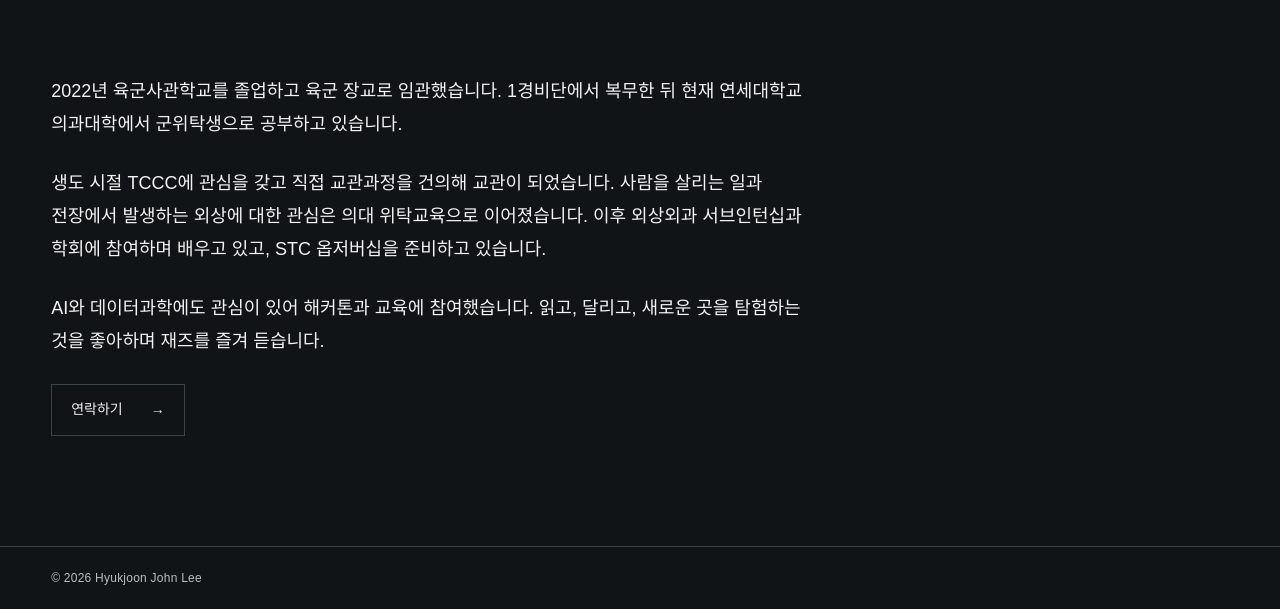
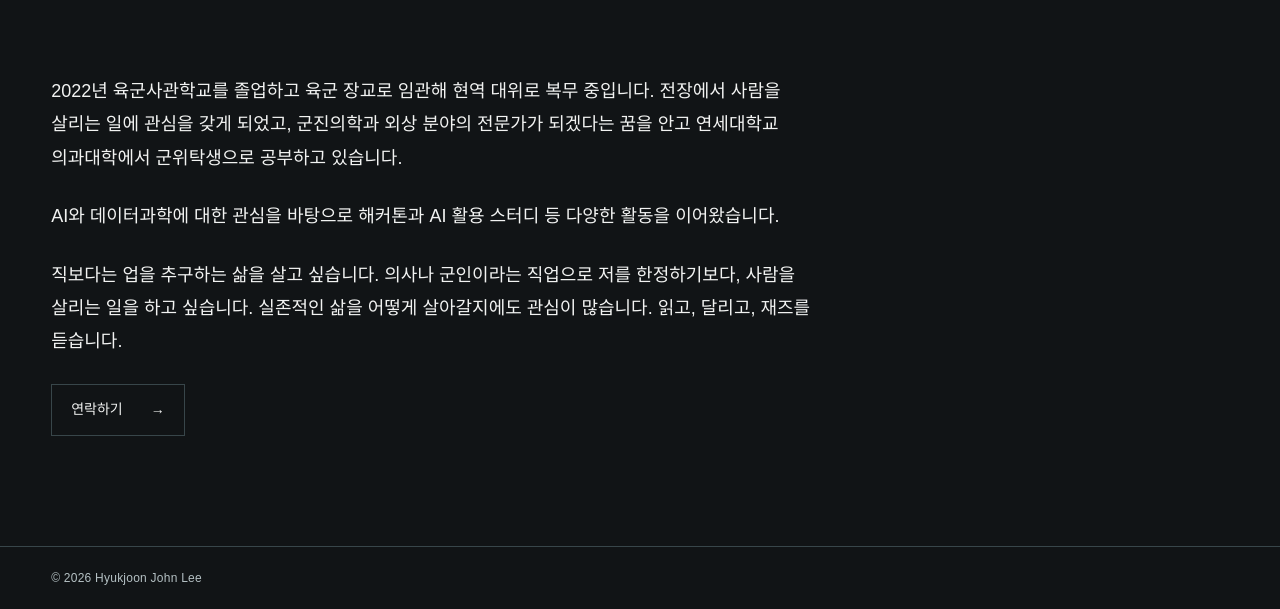
Before and after one commit to EMP-Penguin/portfolio, an Astro site: page /portfolio/about in a window 1280 px wide. Shown: the part 350-959 px from the top of the page. Built offline with nearby package versions, Linux system fonts and the light colour scheme; Astro itself is replaced by a stand-in of ours; a web font is replaced by a local one.

Commit message:
Update About and landing navigation

```diff
--- a/src/layouts/Base.astro
+++ b/src/layouts/Base.astro
@@ -20,6 +20,7 @@ const links = [
   { id: 'experience', href: `${base}experience/`, en: 'Experiences', ko: 'Experiences' },
   { id: 'exploration', href: `${base}exploration/`, en: 'Exploration', ko: 'Exploration' },
   { id: 'cv', href: `${base}cv/`, en: 'CV', ko: 'CV' },
+  { id: 'contacts', href: `${base}contacts/`, en: 'Contacts', ko: 'Contacts' },
 ] as const;
 const canonical = new URL(Astro.url.pathname, 'https://emp-penguin.github.io').toString();
 ---
--- a/src/pages/about.astro
+++ b/src/pages/about.astro
@@ -8,9 +8,18 @@ const base = import.meta.env.BASE_URL;
     <div class="eyebrow">ABOUT</div>
     <div class="page-heading"><h2>About</h2></div>
     <div class="about-body">
-      <p><T en="I graduated from the Korea Military Academy in 2022, was commissioned as an Army officer, and served with the 1st Security Group. I now study at Yonsei University College of Medicine as an Army-sponsored student." ko="2022년 육군사관학교를 졸업하고 육군 장교로 임관했습니다. 1경비단에서 복무한 뒤 현재 연세대학교 의과대학에서 군위탁생으로 공부하고 있습니다." /></p>
-      <p><T en="My interest in TCCC began as a cadet and led me to instructor training. It grew into an interest in saving lives and treating battlefield trauma. I have since pursued clinical learning in trauma surgery and continue to explore the field." ko="생도 시절 TCCC에 관심을 갖고 직접 교관과정을 건의해 교관이 되었습니다. 사람을 살리는 일과 전장에서 발생하는 외상에 대한 관심은 의대 위탁교육으로 이어졌습니다. 이후 외상외과 서브인턴십과 학회에 참여하며 배우고 있고, STC 옵저버십을 준비하고 있습니다." /></p>
-      <p><T en="I am also curious about AI and data science, and enjoy reading, running, exploring, and listening to jazz." ko="AI와 데이터과학에도 관심이 있어 해커톤과 교육에 참여했습니다. 읽고, 달리고, 새로운 곳을 탐험하는 것을 좋아하며 재즈를 즐겨 듣습니다." /></p>
+      <p><T
+        en="I graduated from the Korea Military Academy in 2022, was commissioned as an Army officer, and currently serve on active duty as a captain. My interest in saving lives on the battlefield led me to pursue military medicine and trauma care. I am now studying at Yonsei University College of Medicine as an Army-sponsored student, with the hope of becoming an expert in these fields."
+        ko="2022년 육군사관학교를 졸업하고 육군 장교로 임관해 현역 대위로 복무 중입니다. 전장에서 사람을 살리는 일에 관심을 갖게 되었고, 군진의학과 외상 분야의 전문가가 되겠다는 꿈을 안고 연세대학교 의과대학에서 군위탁생으로 공부하고 있습니다."
+      /></p>
+      <p><T
+        en="My interest in AI and data science has led me to activities including hackathons and AI study groups."
+        ko="AI와 데이터과학에 대한 관심을 바탕으로 해커톤과 AI 활용 스터디 등 다양한 활동을 이어왔습니다."
+      /></p>
+      <p><T
+        en="I want to pursue a vocation, not just a job. I do not want to define myself solely by being a doctor or a soldier; I want to do work that saves lives. I also spend time thinking about what it means to live authentically. I read, run, and listen to jazz."
+        ko="직보다는 업을 추구하는 삶을 살고 싶습니다. 의사나 군인이라는 직업으로 저를 한정하기보다, 사람을 살리는 일을 하고 싶습니다. 실존적인 삶을 어떻게 살아갈지에도 관심이 많습니다. 읽고, 달리고, 재즈를 듣습니다."
+      /></p>
       <a class="secondary-link" href={`${base}contacts/`}><T en="Get in touch" ko="연락하기" /> →</a>
     </div>
   </section>
--- a/src/pages/index.astro
+++ b/src/pages/index.astro
@@ -12,7 +12,7 @@ const base = import.meta.env.BASE_URL;
       <p class="role"><T en="Hyukjoon Lee · Explorer of curiosities" ko="이혁준 · 호오탐험가 @heock_yi" /></p>
       <div class="summary">
         <p class="summary-lead"><T en="I work to save lives." ko="사람을 살리는 일을 합니다." /></p>
-        <p><T en="I read, run, explore new places, and write down what I learn along the way. As an Army officer and medical student, I am learning how to help care reach people when it matters most." ko="읽고, 달리고, 낯선 곳을 걸으며 배운 것을 기록합니다. 육군 장교이자 의대생으로 사람을 살리는 일을 배워갑니다." /></p>
+        <p><T en="I read, run, and walk through unfamiliar places, writing down what I learn." ko="읽고, 달리고, 낯선 곳을 걸으며 배운 것을 기록합니다." /><br /><T en="As an Army officer and medical student, I am learning how to save lives." ko="육군 장교이자 의대생으로 사람을 살리는 일을 배워갑니다." /></p>
       </div>
       <div class="overview-actions">
         <a class="primary-link" href={`${base}about/`}>About <span aria-hidden="true">→</span></a>
@@ -20,7 +20,7 @@ const base = import.meta.env.BASE_URL;
         <a class="secondary-link" href={`${base}exploration/`}>Exploration <span aria-hidden="true">→</span></a>
         <a class="secondary-link" href={`${base}cv/`}>CV <span aria-hidden="true">→</span></a>
       </div>
-      <div class="interest-line"><span class="small-rule"></span><T en="Reading · Running · Exploring" ko="읽고 · 달리고 · 탐험하기" /></div>
+      <div class="interest-line"><span class="small-rule"></span><a href={`${base}contacts/`}><T en="Contact" ko="연락하기" /> <span aria-hidden="true">→</span></a></div>
     </div>
     <figure class="portrait-composition">
       <div class="portrait-frame"><img src={`${base}assets/portrait-bw-cutout.png`} width="532" height="823" alt="Portrait of Hyukjoon John Lee" data-alt-en="Portrait of Hyukjoon John Lee" data-alt-ko="이혁준의 인물 사진" fetchpriority="high" /></div>
--- a/src/styles.css
+++ b/src/styles.css
@@ -39,7 +39,7 @@ main{min-height:calc(100vh - 143px);overflow:clip}
 .primary-link,.secondary-link{min-height:48px;padding:12px 19px;display:inline-flex;gap:28px;align-items:center;justify-content:space-between;font-size:14px;font-weight:700;transition:background .2s,color .2s,transform .2s}
 .primary-link{background:var(--ink);color:#fff}.primary-link:hover{background:var(--blue);transform:translateY(-2px)}
 .secondary-link{border:1px solid var(--line)}.secondary-link:hover{border-color:var(--blue);color:var(--blue)}
-.interest-line{display:flex;align-items:center;gap:12px;color:var(--muted);font-size:13px;letter-spacing:.01em}.small-rule{width:20px;height:1px;background:var(--blue);flex:none}
+.interest-line{display:flex;align-items:center;gap:12px;color:var(--muted);font-size:13px;letter-spacing:.01em}.interest-line a{display:inline-flex;align-items:center;gap:8px}.interest-line a:hover{color:var(--blue)}.small-rule{width:20px;height:1px;background:var(--blue);flex:none}
 .portrait-composition{position:relative;display:flex;flex-direction:column;justify-content:flex-end;align-self:stretch;margin:0;min-height:610px}
 .portrait-frame{position:absolute;inset:28px 0 45px;background:transparent;overflow:hidden;border:0}
 .portrait-frame::after{content:none}
@@ -91,3 +91,5 @@ html[lang=ko] .contact-main h1{font-size:clamp(29px,3.6vw,44px);line-height:1.34
 .reading-gallery .photo-strip a{aspect-ratio:1.15}.reading-gallery .photo-strip img{object-position:center 55%}
 html.lightbox-open{overflow:hidden}.lightbox{position:fixed;inset:0;width:100%;height:100%;max-width:none;max-height:none;border:0;padding:0;background:transparent;color:#f4f4f4;overflow:hidden}.lightbox::backdrop{background:rgba(0,0,0,.88)}.lightbox-panel{height:100%;width:100%;display:grid;grid-template-columns:64px minmax(0,1fr) 64px;grid-template-rows:60px minmax(0,1fr) 48px;align-items:center;justify-items:center;gap:8px;padding:0 max(12px,env(safe-area-inset-right)) 0 max(12px,env(safe-area-inset-left))}.lightbox-image{grid-column:2;grid-row:2;max-width:100%;max-height:100%;object-fit:contain}.lightbox-close,.lightbox-prev,.lightbox-next{background:rgba(30,36,38,.85);border:1px solid #596a6e;color:#fff;border-radius:50%;width:44px;height:44px;font-size:30px;line-height:1}.lightbox-close{grid-column:3;grid-row:1}.lightbox-prev{grid-column:1;grid-row:2}.lightbox-next{grid-column:3;grid-row:2}.lightbox-count{grid-column:2;grid-row:3;color:#e2e8e9;font-size:14px}
 @media(max-width:700px){.lightbox-panel{grid-template-columns:44px minmax(0,1fr) 44px;gap:2px;padding:0 8px}.lightbox-prev,.lightbox-next,.lightbox-close{width:40px;height:40px}}
+@media(max-height:780px) and (min-width:701px){.overview-copy{padding:22px 0 18px}.overview-copy h1{font-size:clamp(54px,6vw,82px);margin:14px 0 8px}.overview-copy .role{margin-bottom:20px}.summary{padding-top:18px}.overview-actions{margin:18px 0 25px}}
+@media(max-height:690px) and (max-width:700px){.overview-copy{padding:18px 0 14px}.overview-copy h1{margin:9px 0 7px}.overview-copy .role{margin-bottom:14px}.summary{padding-top:12px}.overview-actions{margin:14px 0}.overview-actions a{min-height:44px;padding:10px 12px}.overview-page .portrait-composition{height:165px}}
```
